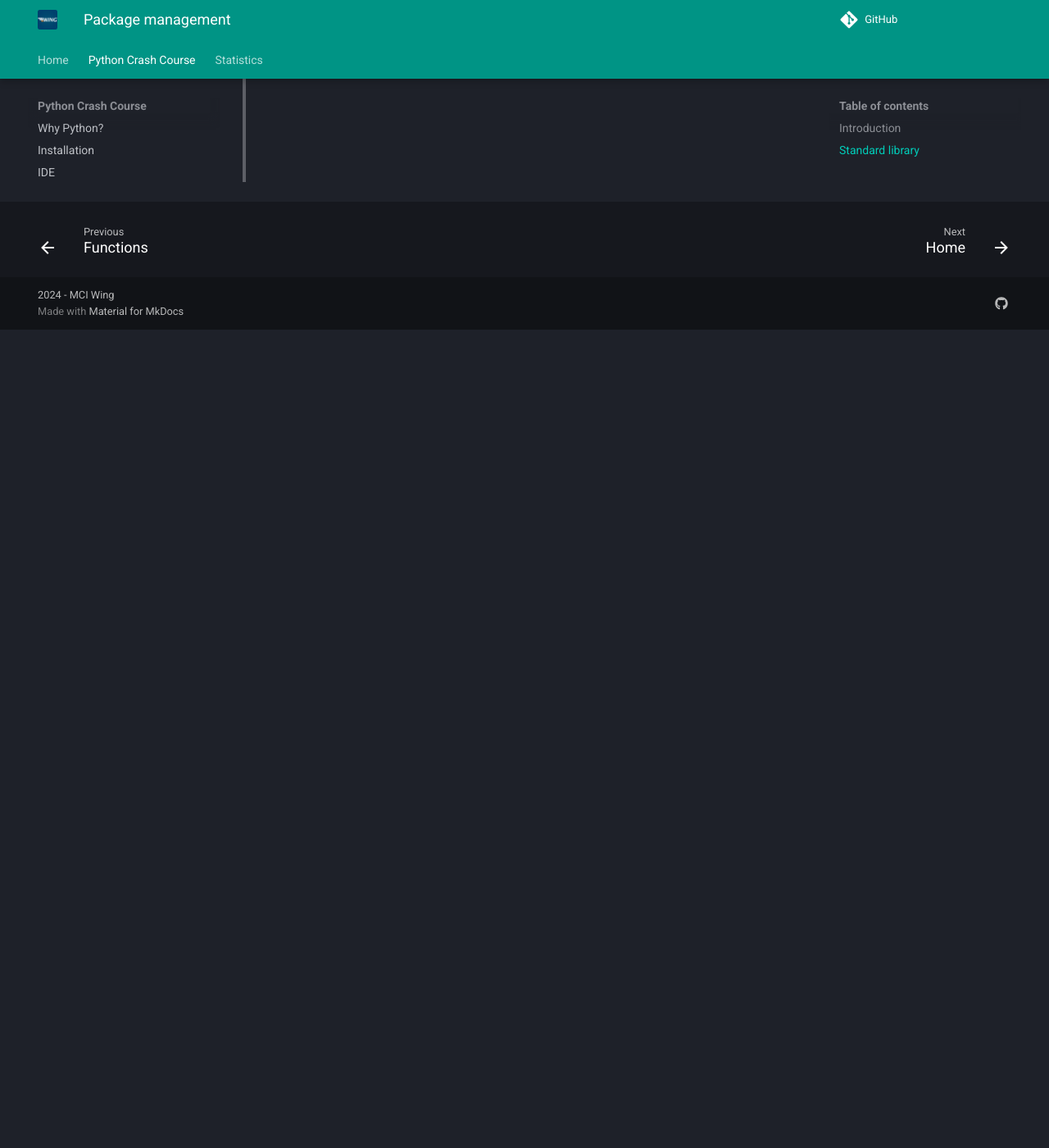
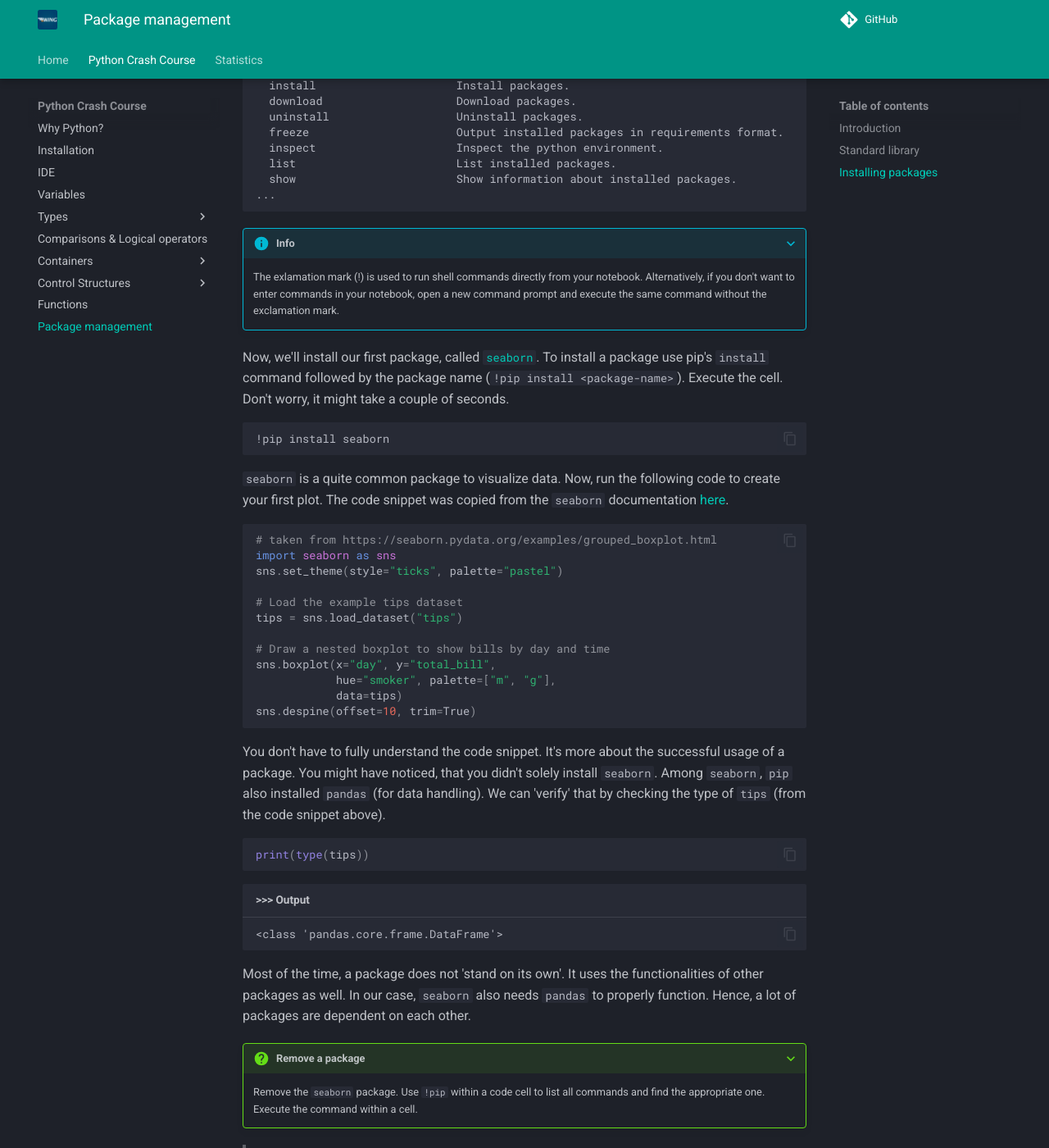
Before and after one commit to mciwing/mciwing.github.io, an MkDocs documentation site: the page built from docs/python/packages.md, in a window 1280 px wide and 1400 px high, scrolled down 2231 px. Shown: the whole window at 82% size. Built offline with MkDocs 1.6.1 and Material for MkDocs 9.7.7, drawn with Linux system fonts in a browser that asks for light colours; comment, search, counter and statistics services are not loaded; before the commit the page ends 2633 px from its top, so only the background shows below that; some of the changed text lies outside the part shown.

Commit message:
docs: subsection on installing packages (Python Crash Course) #14

````diff
--- a/docs/python/packages.md
+++ b/docs/python/packages.md
@@ -85,8 +85,93 @@ We will continue with another exercise.
     calculate the variance. Hint: Use both the `#!python random` and
     `#!python statistics` package.
 
+## Installing packages
 
+To get access to all the packages available online, we need to install them
+using a package manager. One such manager is `pip` which is
+automatically installed alongside `Python`. To check if `pip` is available
+on your system add following command as a code cell to your Jupyter notebook
+and execute it.
 
+```
+!pip
+```
 
+... you should see a list of commands and their description:
+
+```
+Usage:
+  pip <command> [options]
+
+Commands:
+  install                     Install packages.
+  download                    Download packages.
+  uninstall                   Uninstall packages.
+  freeze                      Output installed packages in requirements format.
+  inspect                     Inspect the python environment.
+  list                        List installed packages.
+  show                        Show information about installed packages.
+...
+```
+
+???+ info
+
+    The exlamation mark (!) is used to run shell commands directly from your
+    notebook. Alternatively, if you don't want to enter commands in your
+    notebook, open a new command prompt and execute the same command without
+    the exclamation mark.
+
+Now, we'll install our first package, called [`seaborn`](https://seaborn.pydata.org/).
+To install a package use pip's `install` command followed by the package name
+(`!pip install <package-name>`). Execute the cell.
+Don't worry, it might take a couple of seconds.
+
+```
+!pip install seaborn
+```
+
+`seaborn` is a quite common package to visualize data. Now, run the following
+code to create your first plot. The code snippet was copied from the
+`seaborn` documentation
+[here](https://seaborn.pydata.org/examples/grouped_boxplot.html).
+
+```py
+# taken from https://seaborn.pydata.org/examples/grouped_boxplot.html
+import seaborn as sns
+sns.set_theme(style="ticks", palette="pastel")
+
+# Load the example tips dataset
+tips = sns.load_dataset("tips")
+
+# Draw a nested boxplot to show bills by day and time
+sns.boxplot(x="day", y="total_bill",
+            hue="smoker", palette=["m", "g"],
+            data=tips)
+sns.despine(offset=10, trim=True)
+```
+
+You don't have to fully understand the code snippet. It's more about the
+successful usage of a package. You might have noticed, that you didn't solely
+install `seaborn`. Among `seaborn`, `pip` also installed `pandas` (for data
+handling). We can 'verify' that by checking the type of `tips` (from the code
+snippet above).
+
+```py
+print(type(tips))
+```
+
+```title=">>> Output"
+<class 'pandas.core.frame.DataFrame'>
+```
+
+Most of the time, a package does not 'stand on its own'. It uses the
+functionalities of other packages as well. In our case, `seaborn` also needs
+`pandas` to properly function. Hence, a lot of packages are dependent on each
+other.
+
+???+ question "Remove a package"
+
+    Remove the `seaborn` package. Use `!pip` within a code cell to list all
+    commands and find the appropriate one. Execute the command within a cell.
 
 <blockquote class="reddit-embed-bq" style="height:500px" data-embed-height="740"><a href="https://www.reddit.com/r/ProgrammerHumor/comments/70we66/it_works_on_my_machine/">It works on my machine...</a><br> by<a href="https://www.reddit.com/user/Shaheenthebean/">u/Shaheenthebean</a> in<a href="https://www.reddit.com/r/ProgrammerHumor/">ProgrammerHumor</a></blockquote><script async="" src="https://embed.reddit.com/widgets.js" charset="UTF-8"></script>
````
